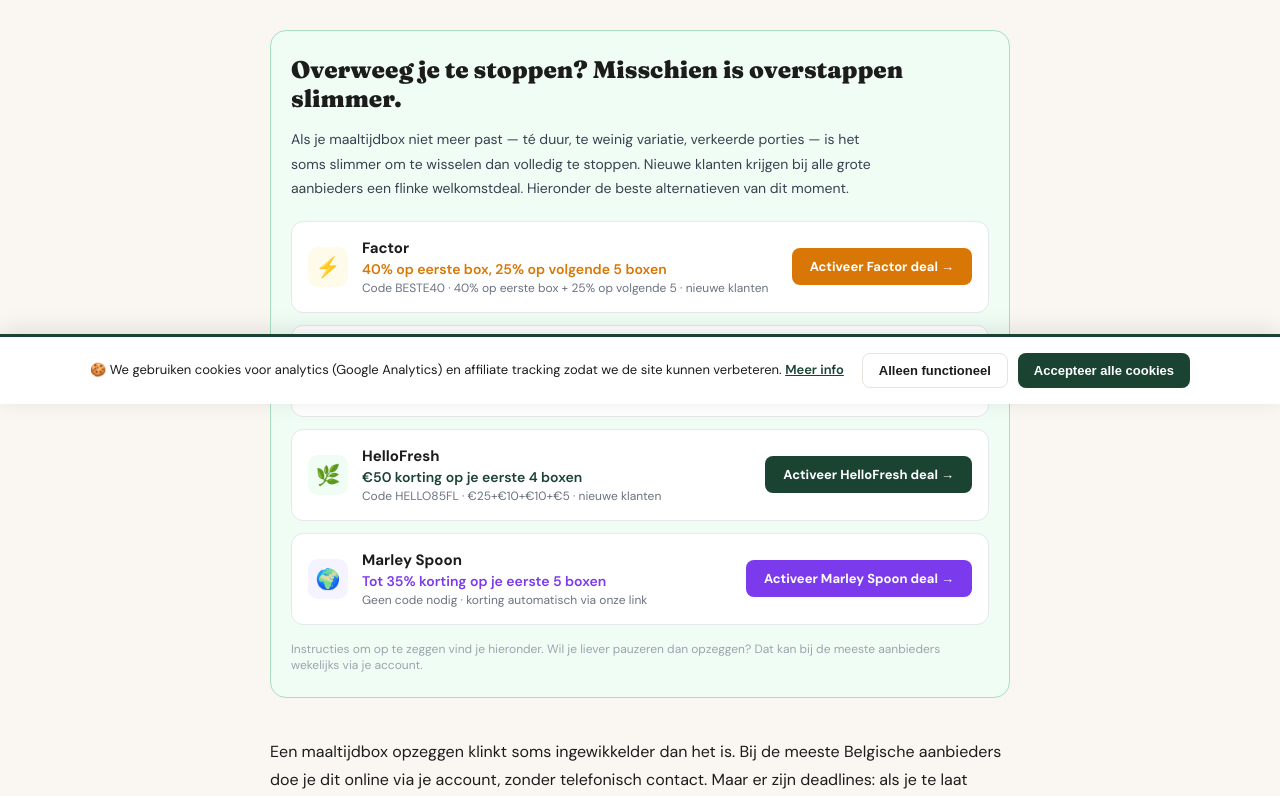
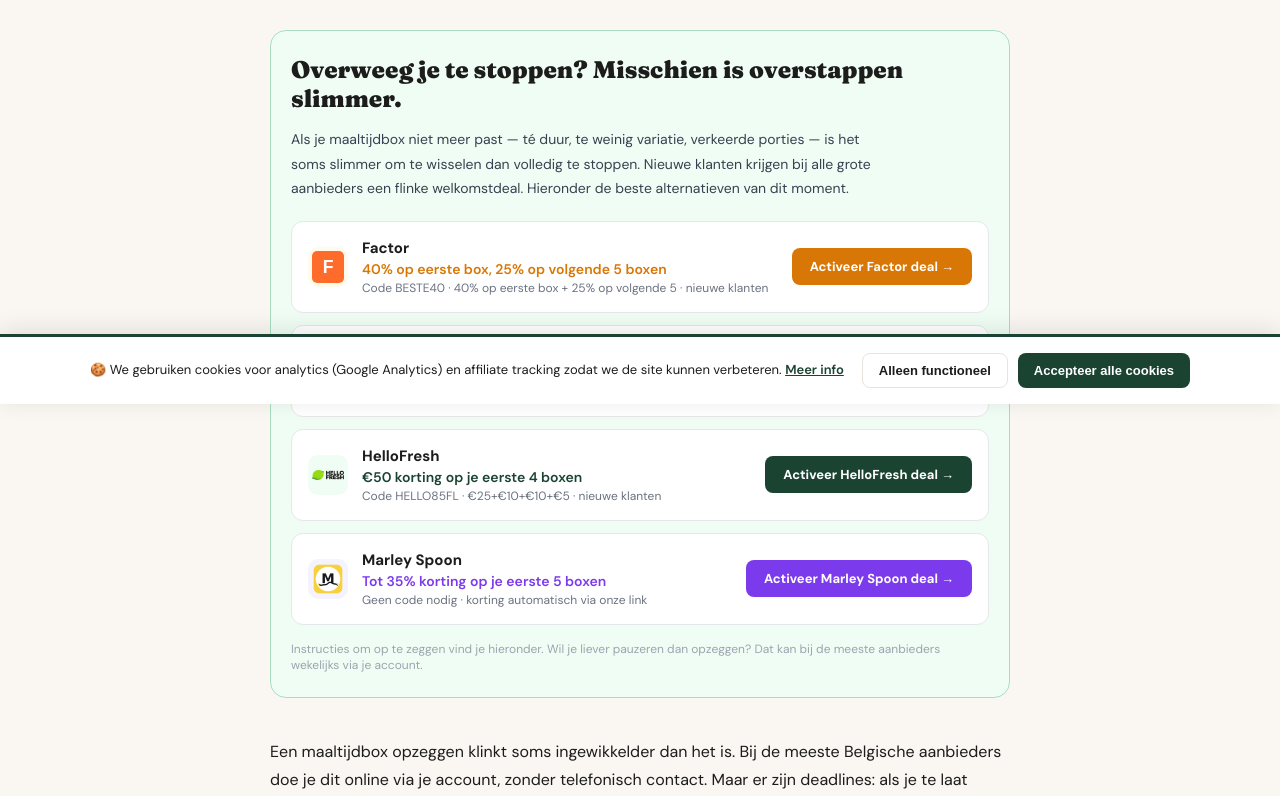
Before and after one commit to fetspets/bestemaaltijdbox, a Next.js app: page /blog/hoe-maaltijdbox-opzeggen-belgie in a window 1280 px wide. Shown: the part 396-1192 px from the top of the page. Built offline with nearby package versions, Linux system fonts and the light colour scheme.

Commit message:
auto: update page.tsx

```diff
--- a/src/app/blog/[slug]/page.tsx
+++ b/src/app/blog/[slug]/page.tsx
@@ -64,7 +64,7 @@ export default async function BlogDetailPage({ params }: { params: Promise<{ slu
             {[
               {
                 naam: 'Factor',
-                logo: '⚡',
+                logo: '/logos/factor.svg',
                 deal: '40% op eerste box, 25% op volgende 5 boxen',
                 detail: 'Code BESTE40 · 40% op eerste box + 25% op volgende 5 · nieuwe klanten',
                 cta: 'Activeer Factor deal',
@@ -74,7 +74,7 @@ export default async function BlogDetailPage({ params }: { params: Promise<{ slu
               },
               {
                 naam: 'Foodbag',
-                logo: '🥦',
+                logo: '/logos/foodbag.png',
                 deal: '€60 korting op je eerste 3 bestellingen',
                 detail: 'Code FOODBAGx60 · 3x €20 · geldig t.e.m. 01/01/2027',
                 cta: 'Activeer €60 korting',
@@ -84,7 +84,7 @@ export default async function BlogDetailPage({ params }: { params: Promise<{ slu
               },
               {
                 naam: 'HelloFresh',
-                logo: '🌿',
+                logo: '/logos/hellofresh.png',
                 deal: '€50 korting op je eerste 4 boxen',
                 detail: 'Code HELLO85FL · €25+€10+€10+€5 · nieuwe klanten',
                 cta: 'Activeer HelloFresh deal',
@@ -94,7 +94,7 @@ export default async function BlogDetailPage({ params }: { params: Promise<{ slu
               },
               {
                 naam: 'Marley Spoon',
-                logo: '🌍',
+                logo: '/logos/marley-spoon.png',
                 deal: 'Tot 35% korting op je eerste 5 boxen',
                 detail: 'Geen code nodig · korting automatisch via onze link',
                 cta: 'Activeer Marley Spoon deal',
@@ -104,7 +104,9 @@ export default async function BlogDetailPage({ params }: { params: Promise<{ slu
               },
             ].map(a => (
               <div key={a.naam} style={{ background: 'white', borderRadius: 12, border: '1.5px solid #E5E7EB', padding: '16px', display: 'flex', alignItems: 'center', gap: 14, flexWrap: 'wrap' }}>
-                <div style={{ width: 40, height: 40, borderRadius: 10, background: a.bg, display: 'flex', alignItems: 'center', justifyContent: 'center', fontSize: 20, flexShrink: 0 }}>{a.logo}</div>
+                <div style={{ width: 40, height: 40, borderRadius: 10, background: a.bg, display: 'flex', alignItems: 'center', justifyContent: 'center', fontSize: 20, flexShrink: 0, overflow: 'hidden' }}>
+                  {a.logo.startsWith('/') ? <img src={a.logo} alt={a.naam} style={{ width: '100%', height: '100%', objectFit: 'contain', padding: 4 }} /> : a.logo}
+                </div>
                 <div style={{ flex: 1, minWidth: 180 }}>
                   <div style={{ fontWeight: 700, fontSize: 15, marginBottom: 2 }}>{a.naam}</div>
                   <div style={{ fontSize: 14, fontWeight: 600, color: a.kleur, marginBottom: 2 }}>{a.deal}</div>
```
